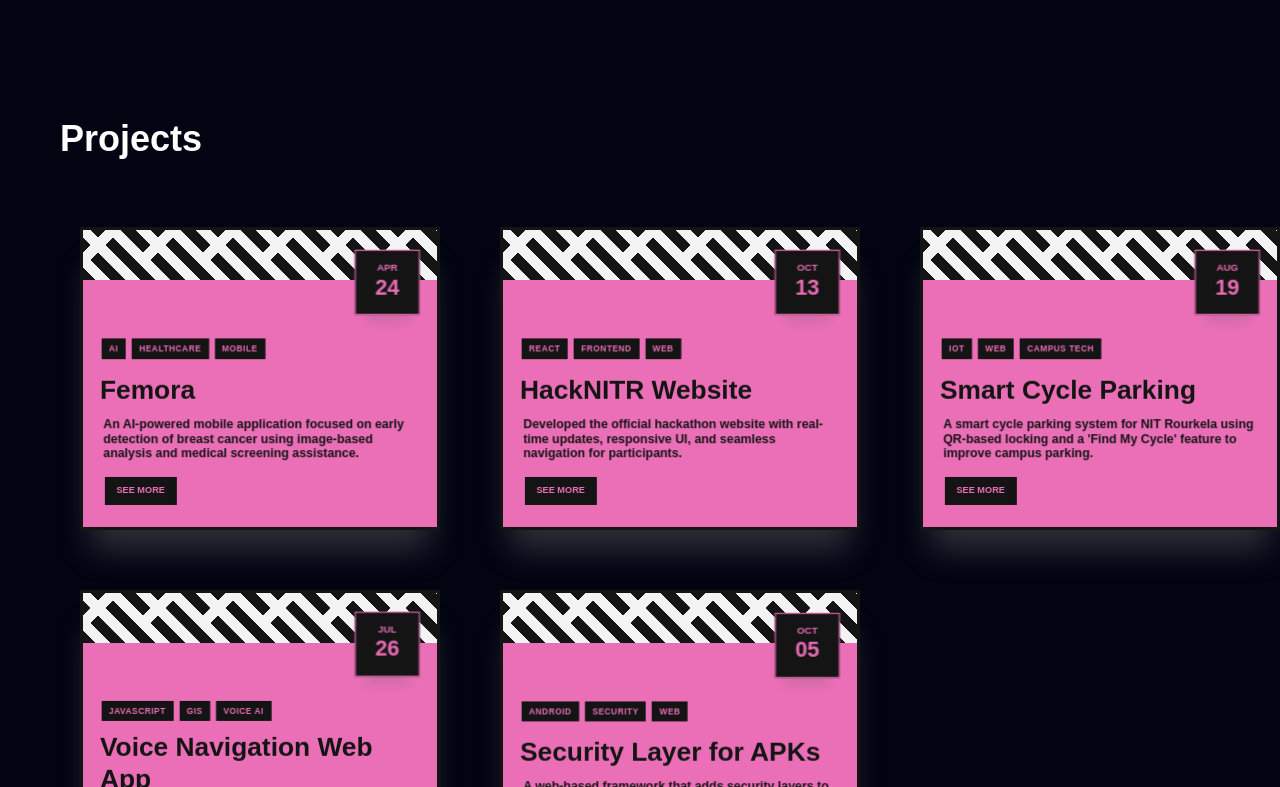
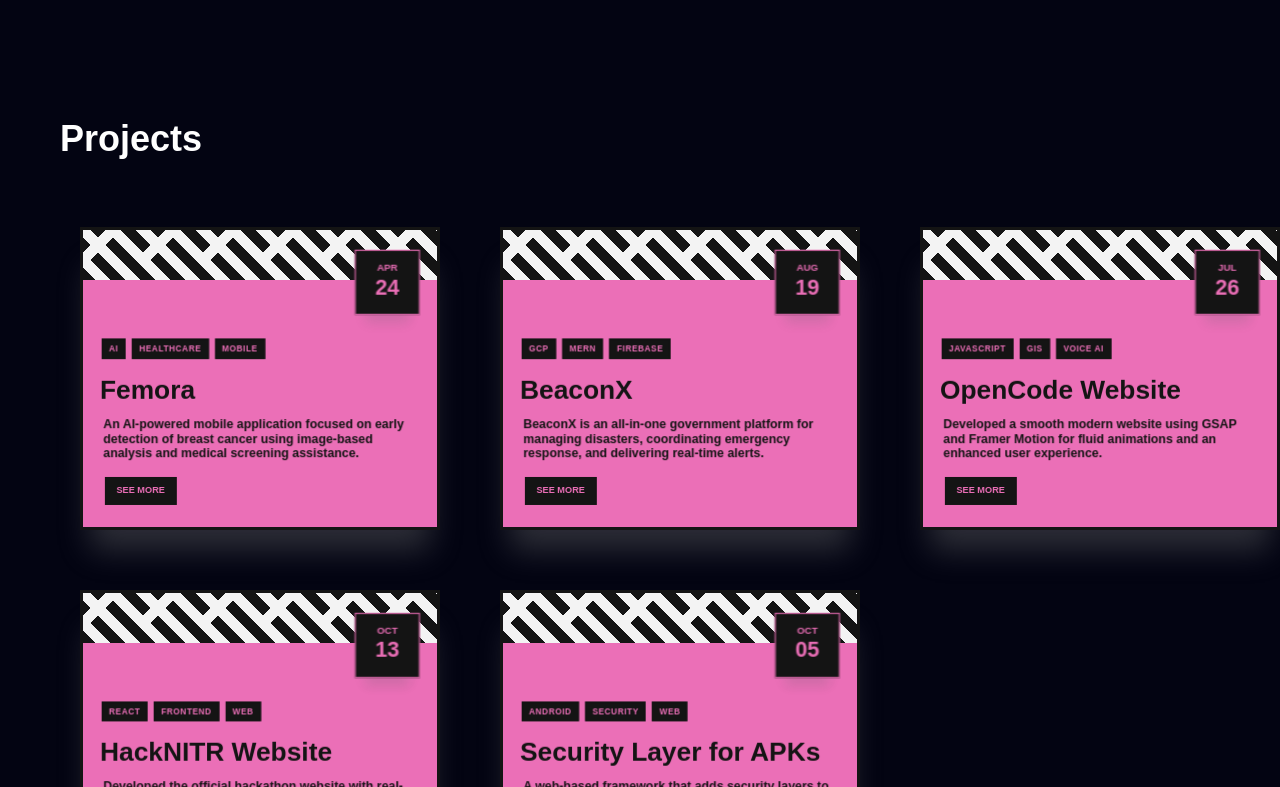
Before and after one commit to shriyaaditya/portfolio, a React (Vite) app: page / in a window 1280 px wide. Shown: the part 2013-2800 px from the top of the page. Built offline with nearby package versions, Linux system fonts and the light colour scheme; a web font is replaced by a local one.

Commit message:
added projects data

```diff
--- a/src/constants/index.js
+++ b/src/constants/index.js
@@ -10,7 +10,29 @@
       tags: ["AI", "Healthcare", "Mobile"],
     },
     {
-      id: 2,
+        id: 2,
+        title: "BeaconX",
+        description:
+          "BeaconX is an all-in-one government platform for managing disasters, coordinating emergency response, and delivering real-time alerts.",
+        month: "AUG",
+        date: "19",
+        seeMore: "#",
+        tags: ["GCP", "MERN", "Firebase"],
+    },
+
+    {
+        id: 4,
+        title: "OpenCode Website",
+        description:
+          "Developed a smooth modern website using GSAP and Framer Motion for fluid animations and an enhanced user experience.",
+        month: "JUL",
+        date: "26",
+        seeMore: "#",
+        tags: ["JavaScript", "GIS", "Voice AI"],
+     },
+
+    {
+      id: 3,
       title: "HackNITR Website",
       description:
         "Developed the official hackathon website with real-time updates, responsive UI, and seamless navigation for participants.",
@@ -19,26 +41,8 @@
       seeMore: "#",
       tags: ["React", "Frontend", "Web"],
     },
-    {
-      id: 3,
-      title: "Smart Cycle Parking",
-      description:
-        "A smart cycle parking system for NIT Rourkela using QR-based locking and a 'Find My Cycle' feature to improve campus parking.",
-      month: "AUG",
-      date: "19",
-      seeMore: "#",
-      tags: ["IoT", "Web", "Campus Tech"],
-    },
-    {
-      id: 4,
-      title: "Voice Navigation Web App",
-      description:
-        "A voice-enabled navigation system integrating GIS maps and real-time weather/events for better travel planning.",
-      month: "JUL",
-      date: "26",
-      seeMore: "#",
-      tags: ["JavaScript", "GIS", "Voice AI"],
-    },
+
+
     {
       id: 5,
       title: "Security Layer for APKs",
```
